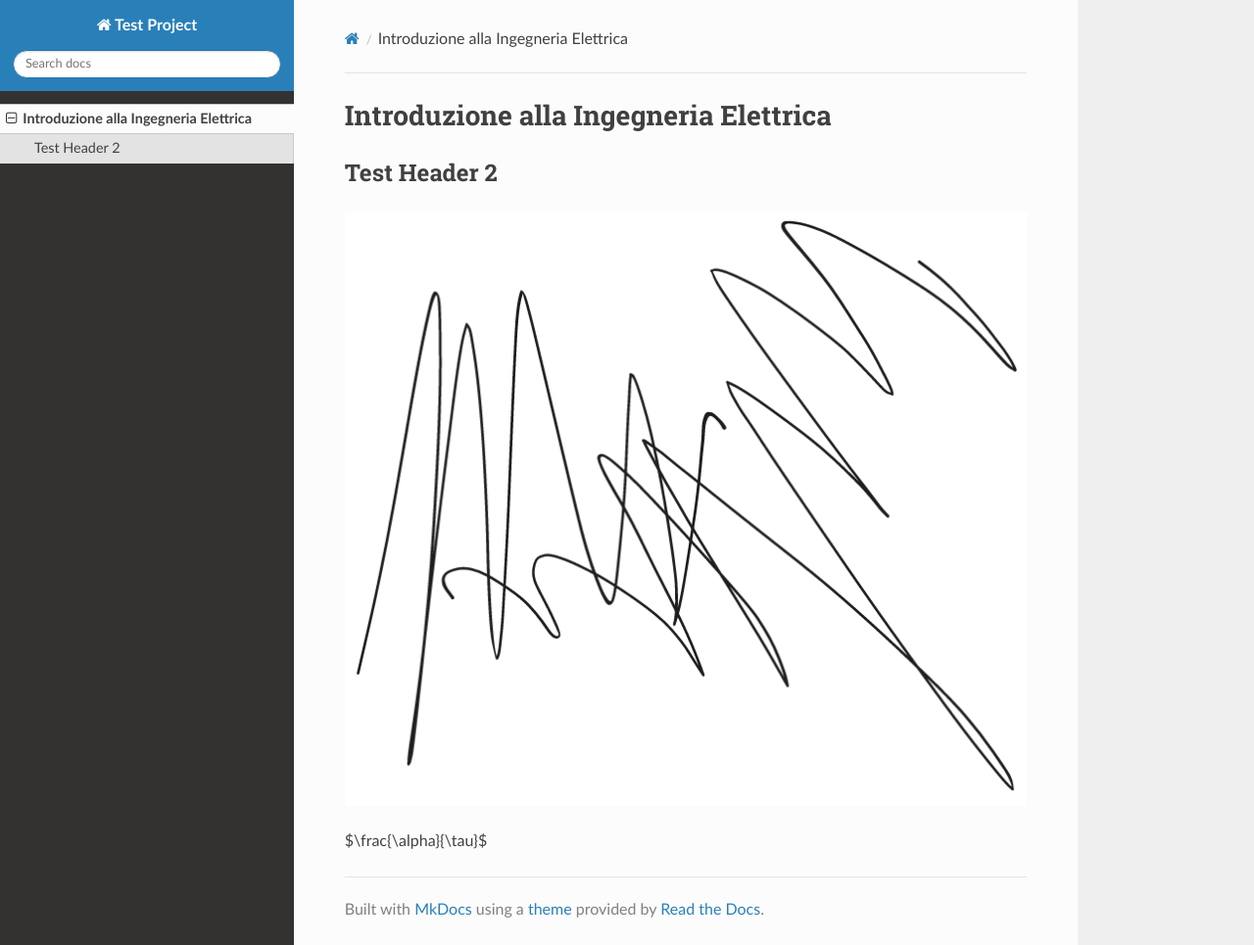
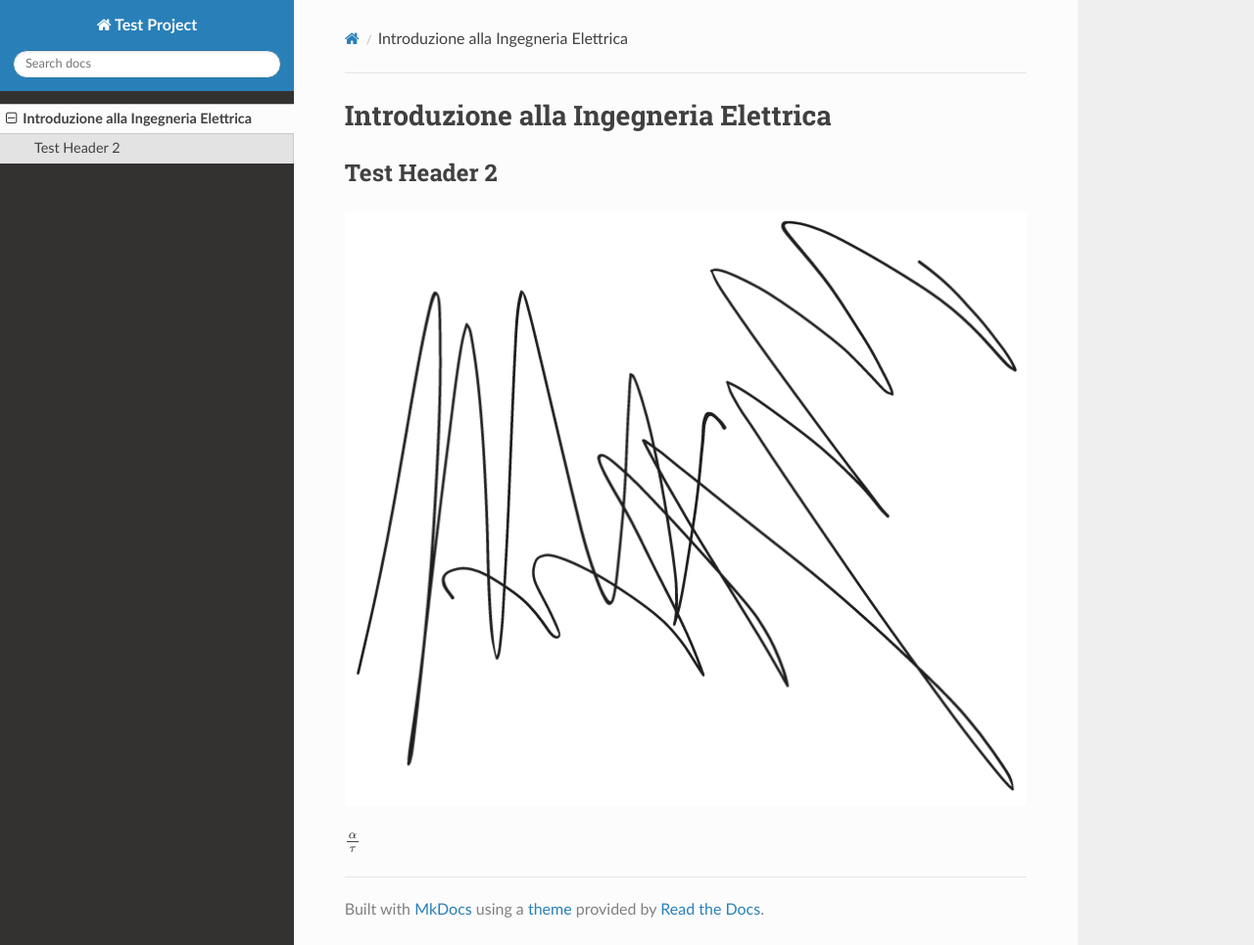
Before and after one commit to MORaHo/Pagina_Appunti, an MkDocs documentation site: the page built from docs/Test File.md, in a window 1280 px wide and 965 px high. Shown: the whole window at 98% size. Built offline with MkDocs 1.6.1, drawn with Linux system fonts in a browser that asks for light colours; nearby versions of some CDN libraries; some of the changed lines change nothing that is shown.

Commit message:
Update mkdocs.yml

```diff
--- a/mkdocs.yml
+++ b/mkdocs.yml
@@ -14,3 +14,10 @@ markdown_extensions:
   - markdown_include.include:
       base_path: .
   - admonition
+  - pymdownx.arithmatex:
+      generic: true
+
+extra_javascript:
+  - javascripts/mathjax.js
+  - https://polyfill.io/v3/polyfill.min.js?features=es6
+  - https://cdn.jsdelivr.net/npm/mathjax@3/es5/tex-mml-chtml.js
```
